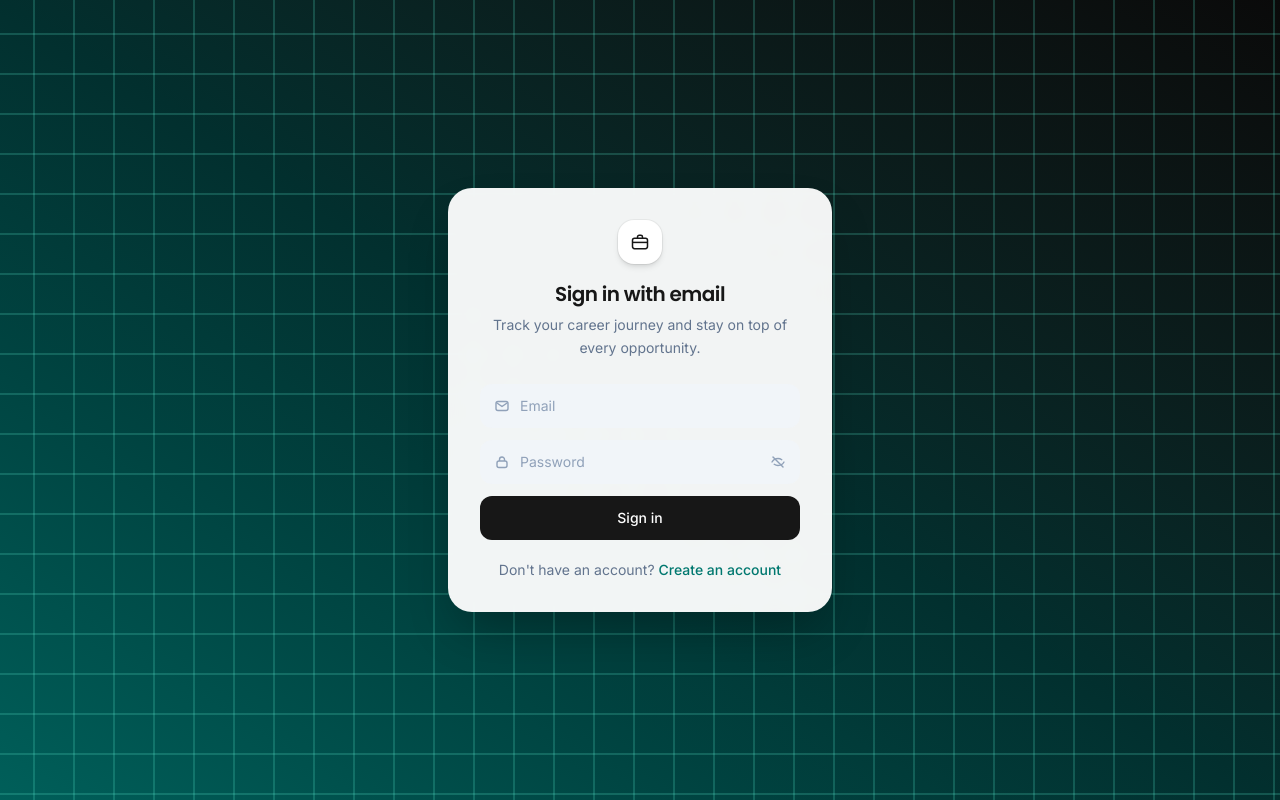
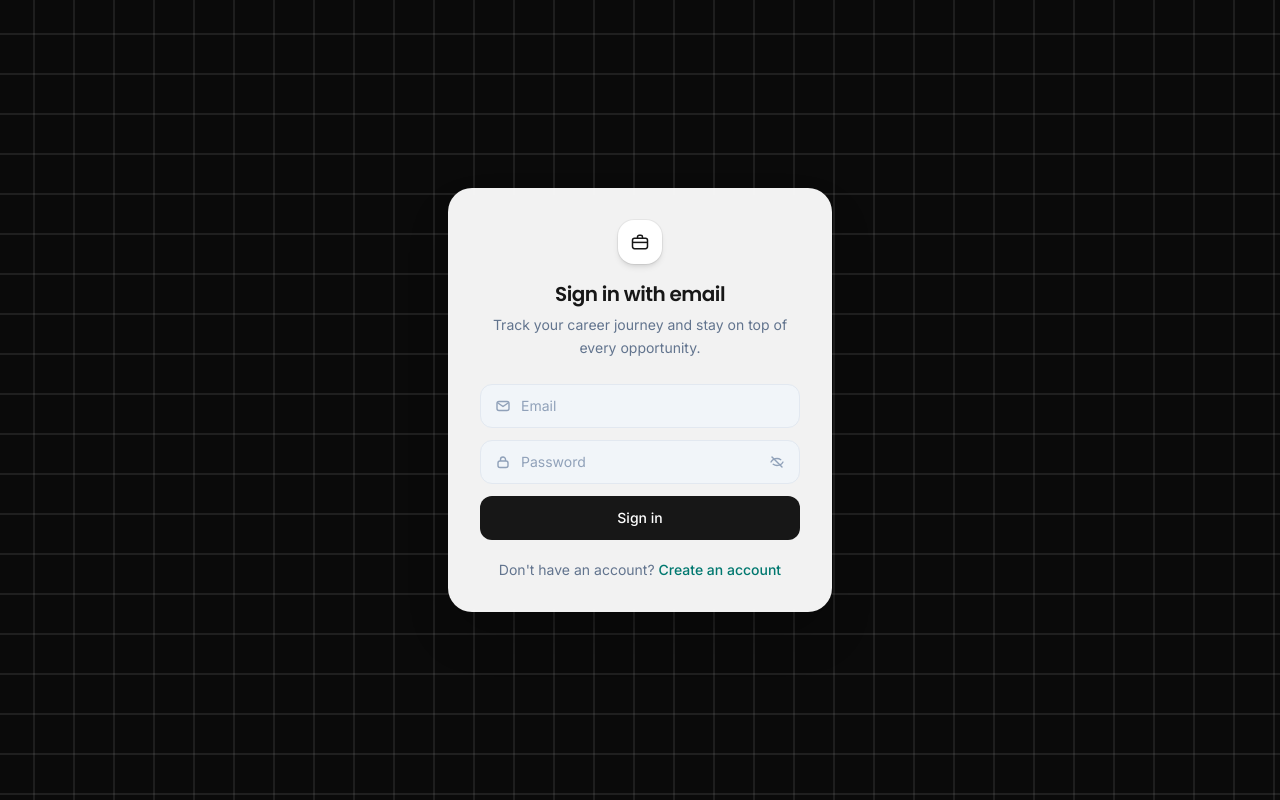
Before and after one commit to FaletehanAlF/auth-jwt-app, a Next.js app in the folder frontend/: page /login in a window 1280 px wide. Built offline with nearby package versions, Linux system fonts and the light colour scheme.

Commit message:
update feature

```diff
--- a/frontend/src/components/AuthCard.tsx
+++ b/frontend/src/components/AuthCard.tsx
@@ -12,14 +12,14 @@ interface AuthCardProps {
 // Background tetap JobTrack, isi form berbeda per halaman.
 export default function AuthCard({ title, subtitle, children, footer }: AuthCardProps) {
   return (
-    <main className="relative flex h-dvh items-center justify-center overflow-hidden overscroll-none bg-linear-to-tr from-teal-800 via-teal-950 to-neutral-950 p-4 text-slate-900 sm:p-6">
+    <main className="relative flex h-dvh items-center justify-center overflow-hidden overscroll-none bg-neutral-950 p-4 text-slate-900 sm:p-6">
       <div aria-hidden="true" className="absolute inset-0">
         <ShapeGrid
           direction="diagonal"
           speed={0.5}
           squareSize={40}
-          borderColor="rgba(94, 234, 212, 0.22)"
-          hoverFillColor="rgba(45, 212, 191, 0.35)"
+          borderColor="rgba(255, 255, 255, 0.09)"
+          hoverFillColor="rgba(255, 255, 255, 0.14)"
           shape="square"
           hoverTrailAmount={5}
         />
@@ -89,7 +89,7 @@ export function AuthField({
   right?: ReactNode;
 }) {
   return (
-    <div className="flex h-11 items-center gap-2.5 rounded-xl bg-slate-100 px-3.5 transition-colors duration-150 focus-within:bg-slate-200/70 focus-within:ring-2 focus-within:ring-teal-600">
+    <div className="flex h-11 items-center gap-2.5 rounded-xl border border-slate-200 bg-slate-100 px-3.5 transition-colors duration-150 focus-within:border-teal-500 focus-within:bg-white focus-within:ring-2 focus-within:ring-teal-500/25">
       <span aria-hidden="true" className="shrink-0 text-slate-400">
         {icon}
       </span>
```
